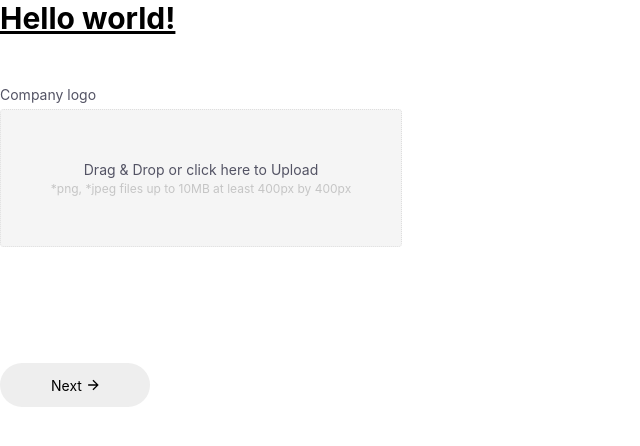
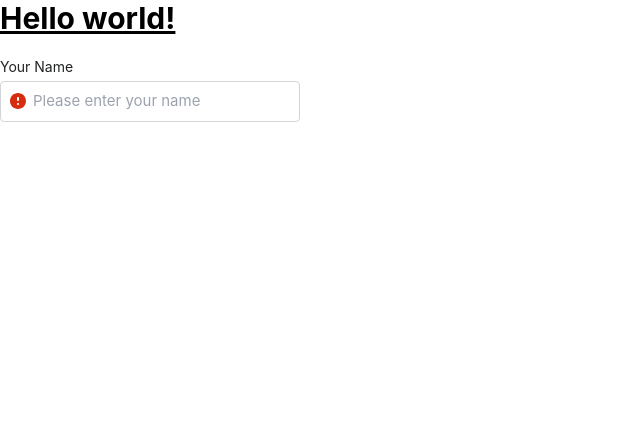
Before and after one commit to Tausif4171/FeatureBits, a React (Create React App) app: page / in a window 1280 px wide. Shown: the top 446 px of the page, without its empty margins (0-640 px from the left). Built offline with nearby package versions, Linux system fonts and the light colour scheme.

Commit message:
image input box

```diff
--- a/src/App.tsx
+++ b/src/App.tsx
@@ -2,6 +2,7 @@ import React from 'react';
 import logo from './logo.svg';
 import './App.css';
 import DragAndDropFileUpload from './features/DrapAndDropFileUpload'
+import ImageInputBox from './features/ImageInputBox';
 
 function App() {
   return (
@@ -10,7 +11,8 @@ function App() {
         Hello world!
       </h1>
 
-      <DragAndDropFileUpload />
+      {/* <DragAndDropFileUpload /> */}
+      <ImageInputBox />
     </div>
   );
 }
--- /dev/null
+++ b/src/features/ImageInputBox/index.tsx
@@ -0,0 +1,43 @@
+import React, { useState } from 'react'
+import errorIcon from '../../assets/errorIcon.svg'
+
+
+function ImageInputBox() {
+    let errors = false
+    const [name, setName] = useState()
+    return (
+        <div className={`mb-[20px] mt-5 flex flex-col w-[300px]`}>
+            <label className='text-[14px] mb-[4px] text-[#202223] font-InstrumentMedium'>
+                Your Name
+            </label>
+            <div className='flex flex-col items-start relative'>
+                <input
+                    tabIndex={0}
+                    spellCheck={false}
+                    className={`${errors
+                        ? 'border-[1px] border-solid border-[#D72C0D] bg-[#FFF4F4]'
+                        : 'border-solid border-[1px] border-[#D2D5D8]'
+                        } px-[32px] py-[8px] text-[15px] font-InstrumentMedium text-[#202223] w-[100%] rounded-[4px] outline-none `}
+                    placeholder={'Please enter your name'}
+                    type={'text'}
+                    onChange={(e: any) => setName(e.target.value)}
+                    value={name}
+                    name={name}
+                />
+                <img
+                    src={errorIcon}
+                    alt='Error Icon'
+                    className='absolute left-[10px] top-[50%] transform translate-y-[-50%]'
+                />
+                {errors && (
+                    <div className='mt-[4px] gap-[8px] text-[#D72C0D] flex flex-row text-[14px] font-InstrumentMedium'>
+                        <img src={errorIcon} alt='Error Icon' />
+                        <p>{errors}</p>
+                    </div>
+                )}
+            </div>
+        </div>
+    )
+}
+
+export default ImageInputBox
```
Also changed, not shown: src/assets/errorIcon.svg (added).
